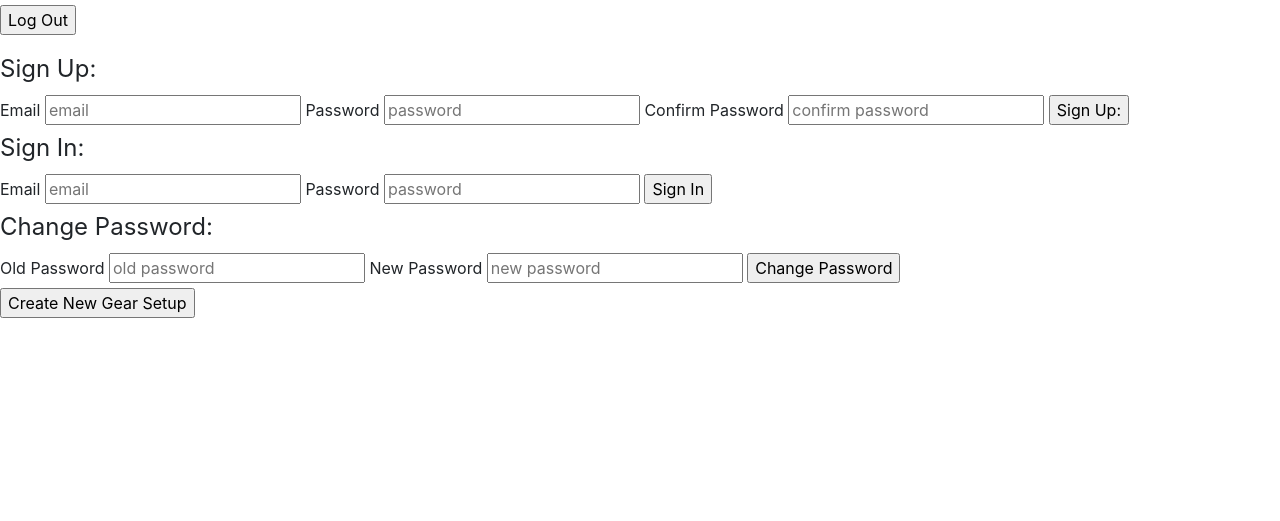
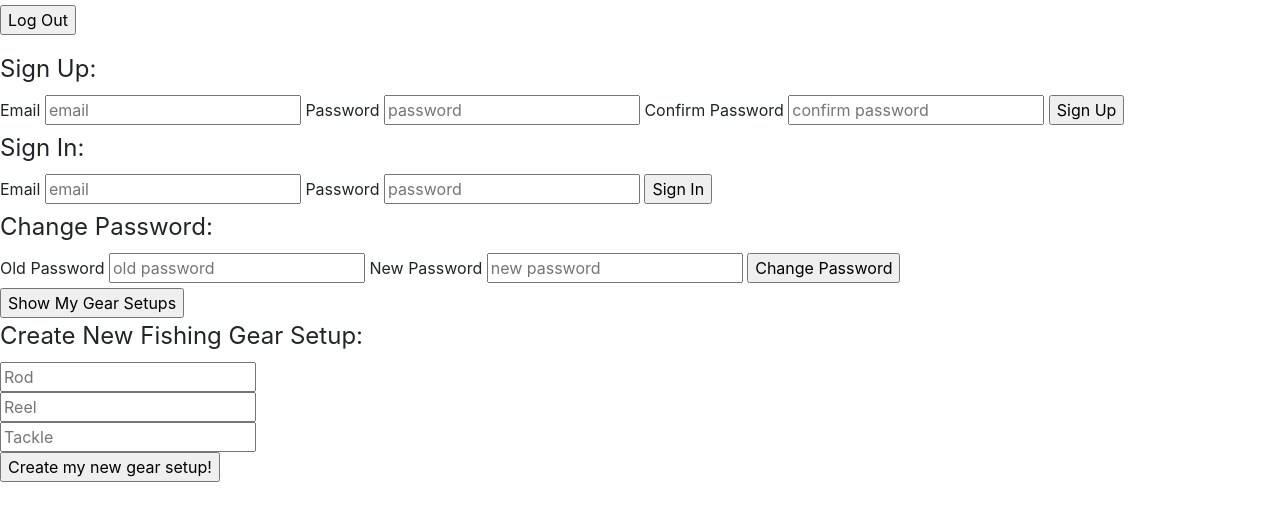
Before and after one commit to milescogan92/MDCProject2FrontEnd, a website built with webpack: page index.html in a window 1280 px wide. Shown: the part 51-572 px from the top of the page. Built offline with nearby package versions, Linux system fonts and the light colour scheme.

Commit message:
edits to index.html and app.js
edited index.html -
now has form fields for creating near gear
button for showing gear

app.js added event listeners for show and create gear

```diff
--- a/assets/scripts/app.js
+++ b/assets/scripts/app.js
@@ -13,5 +13,6 @@ $(() => {
   $('#sign-in-form').on('submit', authEvents.onSignIn)
   $('#change-password-form').on('submit', authEvents.onChangePassword)
   $('#sign-out-button').on('click', authEvents.onSignOut)
-  $('#create-gear-button').on('click', gearEvents.onCreateGear)
+  $('#show-gear-button').on('click', gearEvents.onShowGear)
+  $('#create-gear-form').on('submit', gearEvents.onCreateGear)
 })
--- a/index.html
+++ b/index.html
@@ -31,7 +31,7 @@
             <label for='sign-up-password_confirmation'>Confirm Password</label>
             <input id='sign-up-password_confirmation' type='password' placeholder='confirm password' name='credentials[password_confirmation]'>
 
-            <input type='submit' value='Sign Up:'>
+            <input type='submit' value='Sign Up'>
         </fieldset>
       </form>
 
@@ -62,10 +62,18 @@
 
               <input type='submit' value='Change Password'>
           </fieldset>
+        </form>
 
-          <input type='button' id='create-gear-button' value='Create New Gear Setup'>
+        <input type='button' id='show-gear-button' value='Show My Gear Setups'>
 
-
+        <form id='create-gear-form'>
+          <fieldset>
+              <legend>Create New Fishing Gear Setup:</legend>
+              <input id='rod' name='gear[rod]' type='text' placeholder='Rod'><br>
+              <input id='reel' name='gear[reel]' type='text' placeholder='Reel'><br>
+              <input id='tackle' name='gear[tackle]' type='text' placeholder='Tackle'><br>
+              <input type='submit' value='Create my new gear setup!'><br>
+          </fieldset>
         </form>
 
     </body>
```
